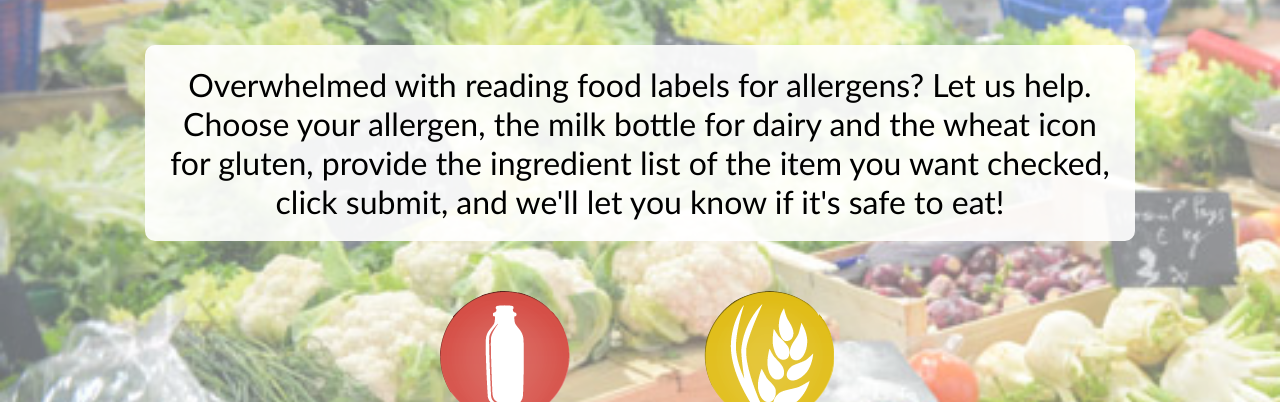
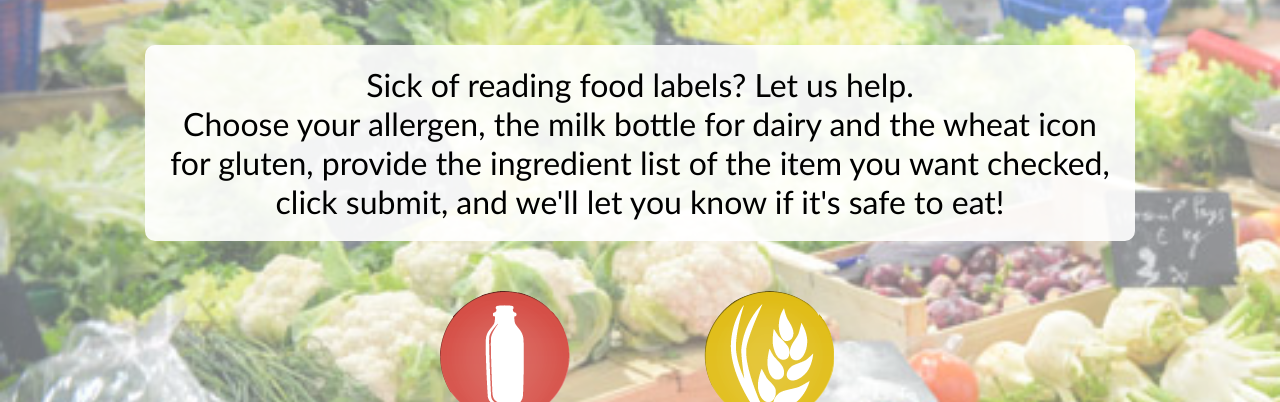
Before and after one commit to Lupo-Brittaney/Lupo-Brittaney.github.io, a plain HTML site: page index.html in a window 1280 px wide. Shown: the part 176-578 px from the top of the page. Drawn offline with Linux system fonts and the light colour scheme.

Commit message:
Update index.html

```diff
--- a/index.html
+++ b/index.html
@@ -12,7 +12,7 @@
 		<div id="backgroundBlender">
 			<h1 class="centerText"> Allergen Check</h1>
 
-			<p id="explanation">Overwhelmed with reading food labels for allergens? Let us help. <br> Choose your allergen, the
+			<p id="explanation">Sick of reading food labels? Let us help. <br> Choose your allergen, the
 				milk bottle for dairy and the wheat icon for
 			gluten, provide the ingredient list of the item you want checked, click
 			submit, and we'll let you know if it's safe to eat!</p>
```
